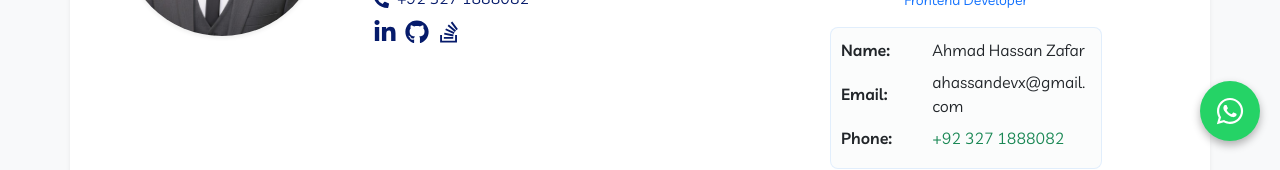
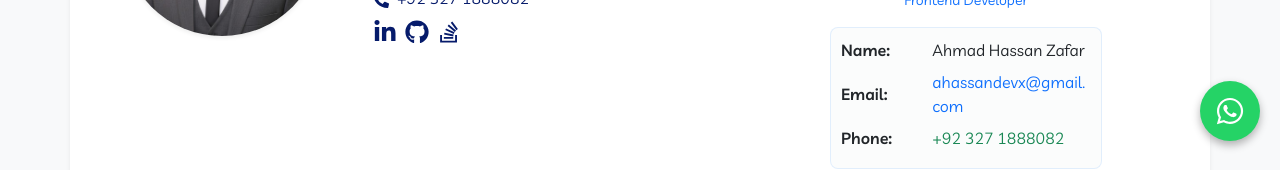
Before and after one commit to alphasoft360/alphasoft360-app, a React (Vite) app: page /team/ahmed_hassan in a window 1280 px wide. Shown: the part 639-809 px from the top of the page. Built offline with nearby package versions, Linux system fonts and the light colour scheme.

Commit message:
update emoploy id

```diff
--- a/src/Projects/components/ProjectCard.jsx
+++ b/src/Projects/components/ProjectCard.jsx
@@ -4,6 +4,7 @@ import { Card, Badge, Button } from "react-bootstrap";
 
 const ProjectCard = ({ project }) => {
   return (
+    <Link to={`/projects/${project.slug}`} className="text-decoration-none">
       <Card className="project-card h-100 shadow border-0 rounded-4 overflow-hidden">
         <div className="project-image-container position-relative">
           <Card.Img
@@ -49,10 +50,9 @@ const ProjectCard = ({ project }) => {
 
           <div className="mt-auto pt-3 d-flex justify-content-between align-items-center border-top">
             <Button
-            as={Link}
-            to={`/projects/${project.slug}`}
               variant="primary"
               className="px-3"
+              onClick={(e) => e.stopPropagation()}
             >
               View Details
             </Button>
@@ -69,6 +69,7 @@ const ProjectCard = ({ project }) => {
           </div>
         </Card.Body>
       </Card>
+    </Link>
   );
 };
 
--- a/src/Services/ServicesForm.jsx
+++ b/src/Services/ServicesForm.jsx
@@ -110,13 +110,7 @@ const ServicesForm = () => {
               >
                 {/* Overlay */}
                 <div className="overlay position-absolute w-100 h-100 top-0 start-0 bg-dark bg-opacity-50"></div>
-                {/* Play Button */}
-                <div className="position-absolute top-50 start-50 translate-middle">
-                  <button className="play-btn rounded-circle d-flex align-items-center justify-content-center">
-                    <FaPlay size={20} />
-                  </button>
-                </div>
-              </div>
+                              </div>
             </Col>
 
             {/* Right Side - Gradient Form */}
--- a/src/components/EventIdcard.jsx
+++ b/src/components/EventIdcard.jsx
@@ -72,7 +72,18 @@ const EventIdcard = ({ member }) => {
         }}
         onMouseDown={handleMouseDown}
       >
-        <Card className="border-0 idcard-container">
+        <Card
+          className="border-0 idcard-container"
+          style={{ userSelect: 'none', cursor: 'default' }}
+          onMouseDown={(e) => {
+            // Prevent text selection when clicking on card background
+            e.preventDefault();
+            handleMouseDown(e);
+          }}
+          onSelectStart={(e) => {
+            e.preventDefault();
+          }}
+        >
           <Card.Body className="p-4">
             <div className="text-center mb-3">
               <div className="logo-container">
@@ -113,7 +124,23 @@ const EventIdcard = ({ member }) => {
                   Email:
                 </Col>
                 <Col className="text-break">
-                  {member?.contact?.email || "email@example.com"}
+                  {member?.contact?.email ? (
+                    <a
+                      href={`mailto:${member.contact.email}`}
+                      className="text-primary text-decoration-none"
+                      style={{ userSelect: 'text', cursor: 'pointer' }}
+                      onClick={(e) => {
+                        e.stopPropagation();
+                      }}
+                      onMouseDown={(e) => {
+                        e.stopPropagation();
+                      }}
+                    >
+                      {member.contact.email}
+                    </a>
+                  ) : (
+                    "email@example.com"
+                  )}
                 </Col>
               </Row>
 
@@ -128,6 +155,13 @@ const EventIdcard = ({ member }) => {
                       target="_blank"
                       rel="noopener noreferrer"
                       className="text-success text-decoration-none"
+                      style={{ userSelect: 'text', cursor: 'pointer' }}
+                      onClick={(e) => {
+                        e.stopPropagation();
+                      }}
+                      onMouseDown={(e) => {
+                        e.stopPropagation();
+                      }}
                     >
                       {member.contact.phone}
                     </a>
```
Lines whose indentation alone changed are shown as unchanged.
